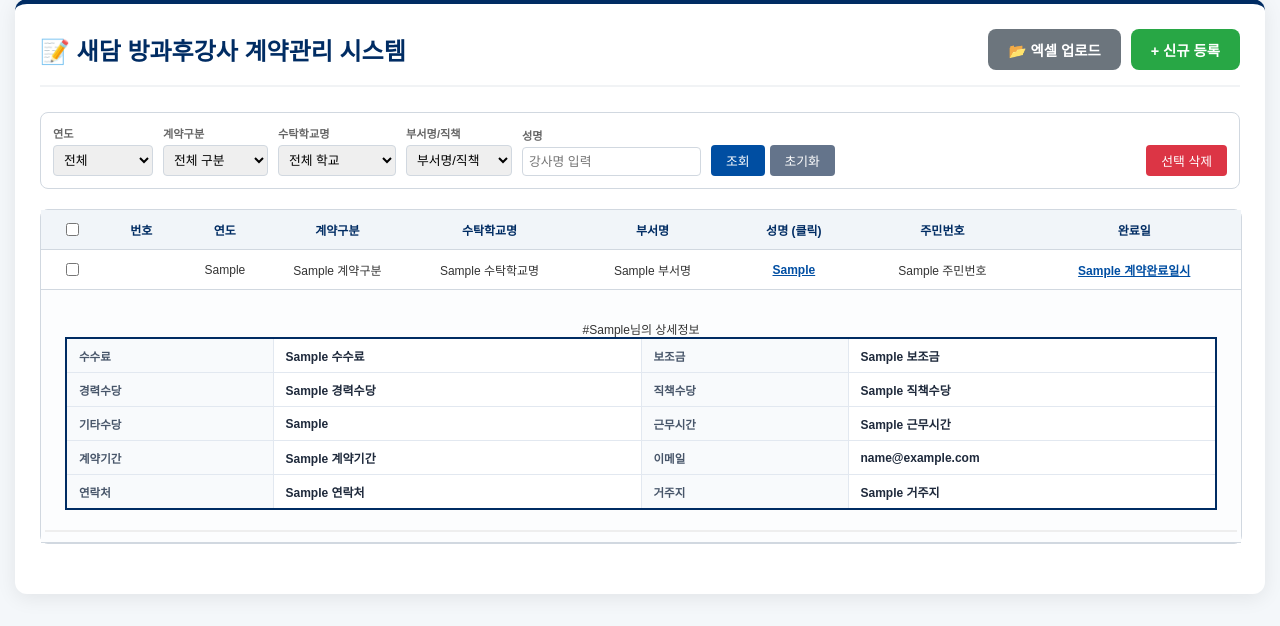
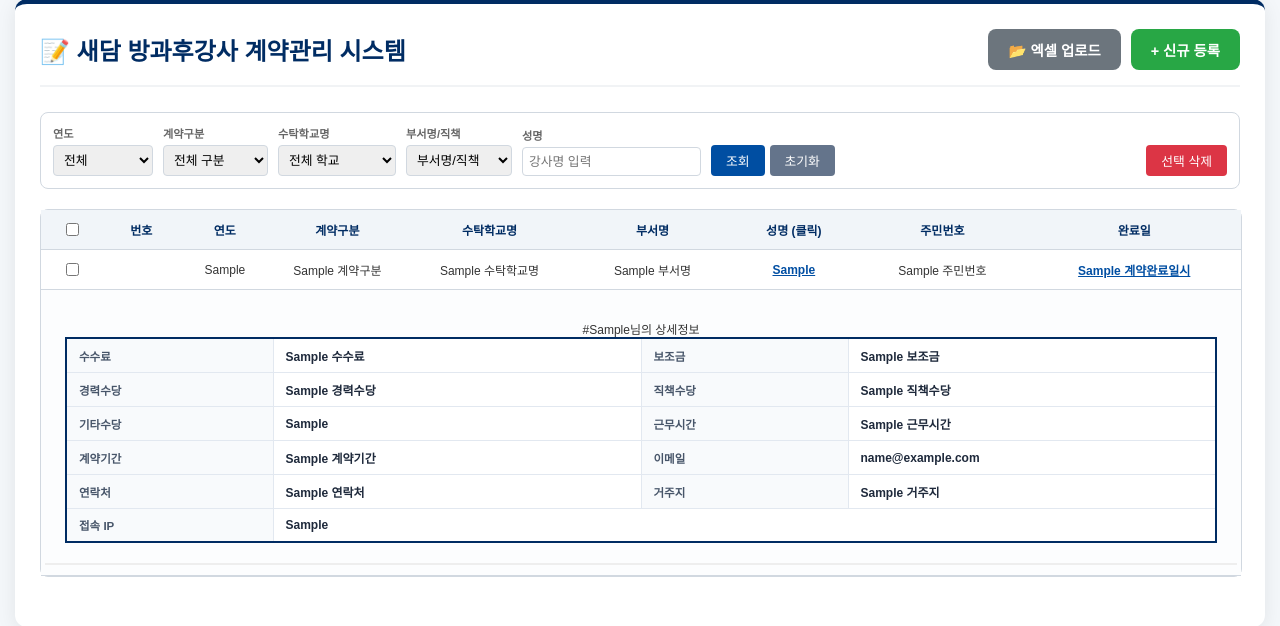
Before and after one commit to saedam2025/contracts, a Flask app: template templates/c_admin_.html in a window 1280 px wide, after a click that opens the changed part. Shown: the part 21-647 px from the top of the page. Run offline with Flask 3, Linux system fonts and the light colour scheme; the template is opened without the code that fills it: most values are stand-ins (such as "Sample title", 1, 10 or a date in 2020).

Commit message:
Add files via upload

```diff
--- a/templates/c_admin_.html
+++ b/templates/c_admin_.html
@@ -298,6 +298,10 @@
                     <th>연락처</th><td>{{ item.연락처 or '-' }}</td>
                     <th>거주지</th><td>{{ item.거주지 or '-' }}</td>
                 </tr>
+<tr>
+    <th>접속 IP</th>
+    <td colspan="3">{{ item.IP or '-' }}</td>
+</tr>
             </table>
         </div>
     </td>
```
